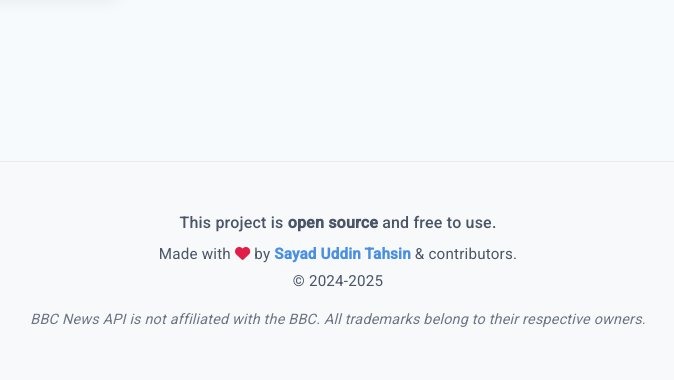
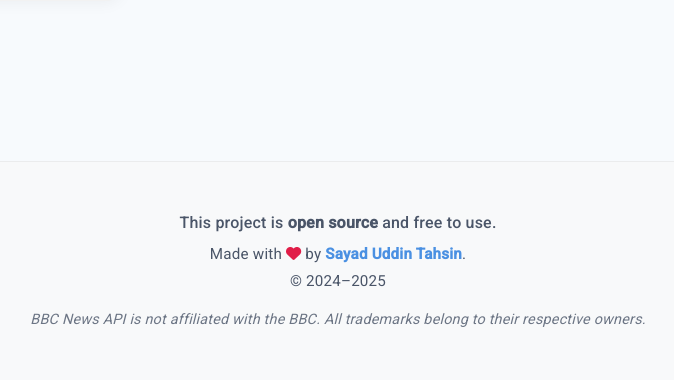
Before and after one commit to Sayad-Uddin-Tahsin/BBC-News-API, a Flask app: page / in a window 1280 px wide. Shown: the part 876-1256 px from the top of the page, without its empty margins (302-976 px from the left). Run offline with Flask 3, Linux system fonts and the light colour scheme; parts of the project's set-up code (start-up, migrations or seed data) failed here and were passed over.

Commit message:
Update index.html

```diff
--- a/api/templates/index.html
+++ b/api/templates/index.html
@@ -61,16 +61,20 @@
             This project is <b>open source</b> and free to use.
         </div>
         <div class="footer-made">
-            Made with <i class="fa-solid fa-heart" style="color:#e11d48;"></i> by <a href="https://github.com/Sayad-Uddin-Tahsin" target="_blank">Sayad Uddin Tahsin</a> & contributors.
+            Made with <i class="fa-solid fa-heart" style="color:#e11d48;"></i> by <a href="https://sayad-uddin-tahsin.github.io" target="_blank">Sayad Uddin Tahsin</a>.
         </div>
         <div class="footer-made">
-            &copy; 2024-2025
+            &copy; 2024–<span id="year"></span>
         </div>
         <div class="footer-disclaimer">
             BBC News API is not affiliated with the BBC. All trademarks belong to their respective owners.
         </div>
     </footer>
-    <!-- index.js for this page -->
+
+    <script>
+        const currentYear = new Date().getFullYear();
+        document.getElementById("year").textContent = currentYear;
+    </script>
     <script src="/static/scripts.js"></script>
 </body>
 </html>
```
